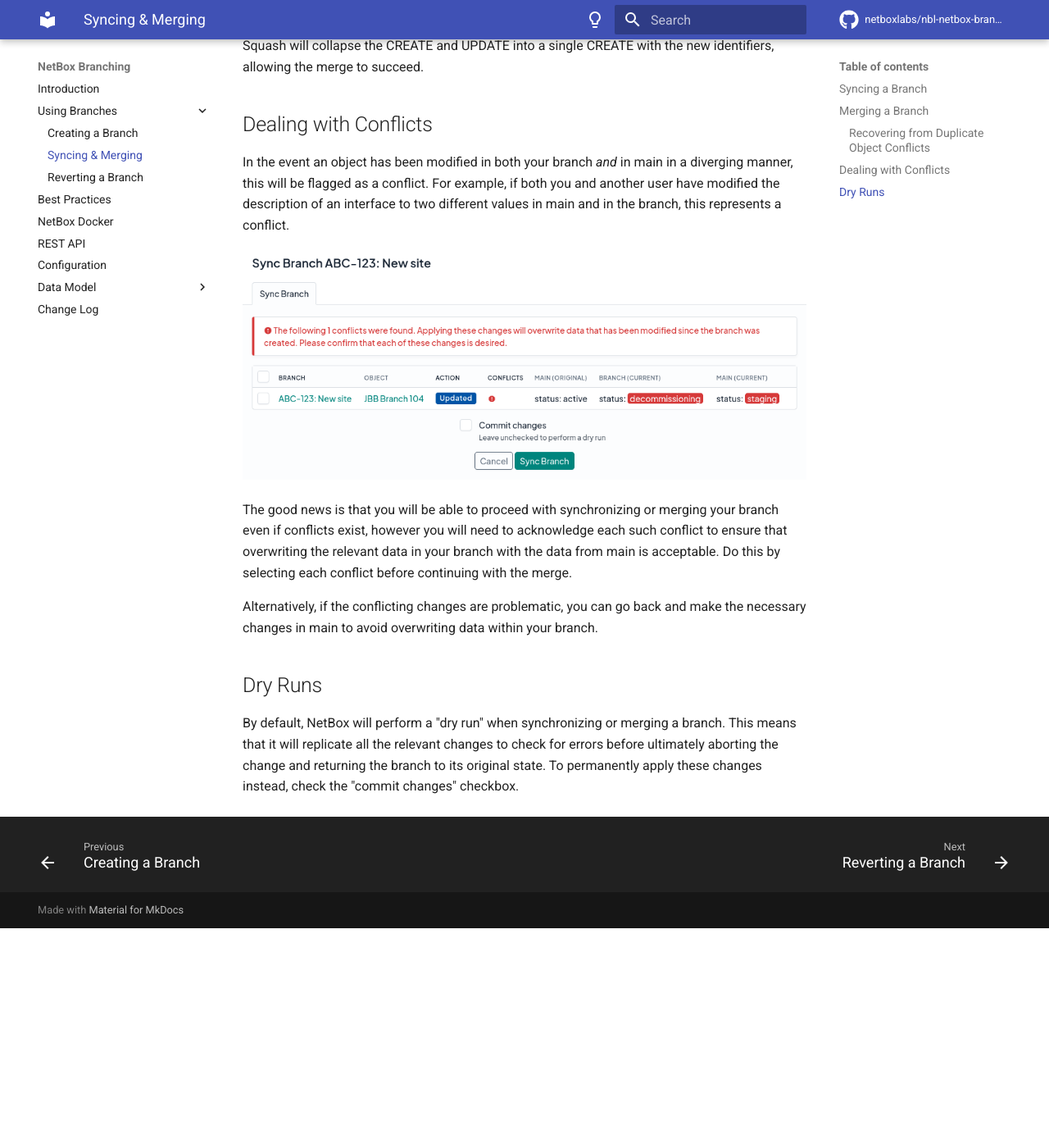
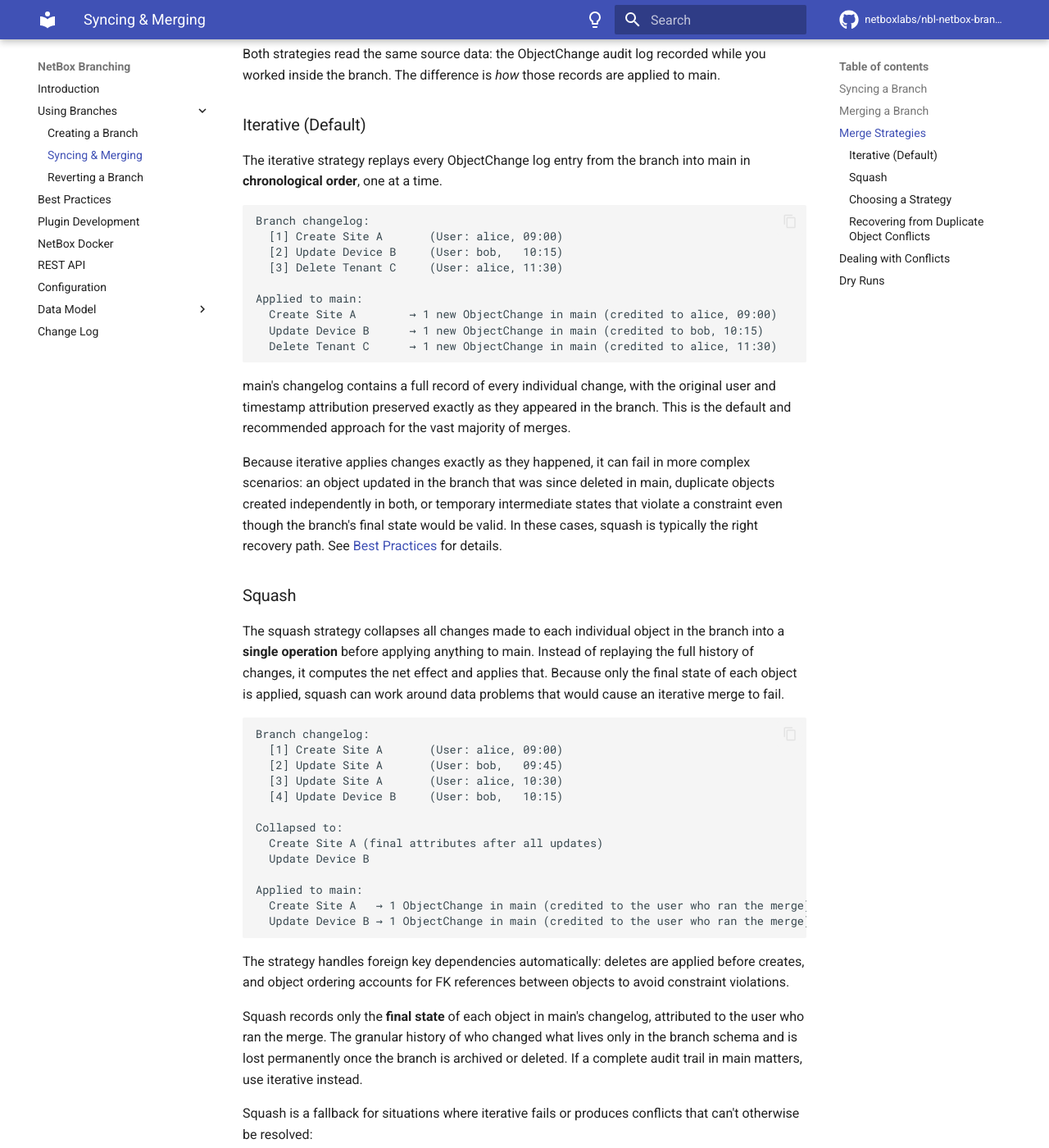
Before and after one commit to netboxlabs/netbox-branching, an MkDocs documentation site: the page built from docs/using-branches/syncing-merging.md, in a window 1280 px wide and 1400 px high, scrolled down 1712 px. Shown: the whole window at 82% size. Built offline with MkDocs 1.6.1 and Material for MkDocs 9.7.7, drawn with Linux system fonts in a browser that asks for light colours; comment, search, counter and statistics services are not loaded; before the commit the page ends 2844 px from its top, so only the background shows below that; some of the changed text lies outside the part shown.

Commit message:
#440 add documentation for merge strategy and plugin developer guidance

````diff
--- /dev/null
+++ b/docs/plugin-development.md
@@ -0,0 +1,197 @@
+# Plugin Development Guide
+
+This guide is for authors of NetBox plugins who want their models to work correctly within branches.
+
+## Model Compatibility
+
+### What Just Works
+
+Any model that inherits from NetBox's `ChangeLoggingMixin` — directly or via a base class — will automatically participate in branching. No additional code is required in your plugin.
+
+This includes models that use any of these base classes from `netbox.models`:
+
+| Base class | Includes change logging |
+|---|---|
+| `NetBoxModel` | Yes |
+| `PrimaryModel` | Yes |
+| `OrganizationalModel` | Yes |
+| `NestedGroupModel` | Yes |
+| `ChangeLoggingMixin` directly | Yes |
+
+Branching works by replaying NetBox's `ObjectChange` audit log. When a user creates, updates, or deletes one of your models inside a branch, NetBox records the change as an `ObjectChange`. The branching plugin's sync and merge machinery then replays those records into main. As long as your models emit `ObjectChange` records (which all `ChangeLoggingMixin`-derived models do automatically), they will be fully supported.
+
+### What Won't Work
+
+Models that do **not** use `ChangeLoggingMixin` are ineligible for branching support and are automatically excluded. This typically includes:
+
+- Configuration-style or singleton models
+- Junction/through tables managed entirely by many-to-many fields
+- Models you explicitly register as exempt (see below)
+
+These models are still accessible from within a branch, but changes to them made inside a branch are **not isolated** — they affect the main schema immediately, just as if no branch were active.
+
+### Models That Should Not Be Branched
+
+Even if a model uses `ChangeLoggingMixin`, not all models are appropriate candidates for branching. The key question to ask is: _does it make sense to stage changes to this data in isolation before merging it to main?_
+
+Models that represent **network inventory or topology** — devices, sites, prefixes, circuits, and similar — are the primary use case for branching. Models that represent **system-level or administrative state** generally should not be branched. These are records that need to take effect immediately and globally, where isolating changes in a branch would be confusing or counterproductive. Examples include:
+
+- User accounts, API tokens, and permissions
+- Plugin configuration or feature-flag style settings
+- Schema-defining records (e.g. custom object type definitions) where branching the schema independently of the data it governs would cause inconsistencies
+
+If your plugin includes models in this category that happen to use `ChangeLoggingMixin`, consider registering them in `exempt_models` so they behave as global records regardless of whether a branch is active.
+
+However, there is an important constraint: **any model that has a foreign key or other relationship to a branch-aware model must itself be branch-aware.** You cannot exempt a model that references branchable data, as this would break referential integrity — a record in the global schema pointing at an object that only exists inside a branch, or vice versa.
+
+## Opting Out: `exempt_models`
+
+If your plugin includes models that technically use `ChangeLoggingMixin` but you explicitly don't want branching support for them, use the `exempt_models` configuration setting:
+
+```python
+PLUGINS_CONFIG = {
+    'netbox_branching': {
+        'exempt_models': [
+            'my_plugin.mymodel',
+        ],
+    }
+}
+```
+
+You can also exempt all models in your plugin at once:
+
+```python
+exempt_models = ['my_plugin.*']
+```
+
+!!! warning "Relational integrity"
+    A model may not be exempted if it has foreign key relationships to models for which branching _is_ supported. Branching support must be consistent across all interrelated models; otherwise, changes inside a branch can corrupt relationships in the main schema. Only exempt models that are fully isolated from branchable models.
+
+See [Configuration: `exempt_models`](configuration.md#exempt_models) for full details.
+
+## Custom Validators
+
+NetBox Branching supports pluggable validator functions that run before each branch action (sync, merge, revert, archive). This allows you or other plugin authors to enforce business rules — for example, preventing a branch from being merged if it has unresolved issues in an external system.
+
+### Validator Signature
+
+A validator is a plain Python callable that accepts a single `Branch` instance and returns a `BranchActionIndicator`:
+
+```python
+from netbox_branching.utilities import BranchActionIndicator
+
+def my_merge_validator(branch) -> BranchActionIndicator:
+    if some_condition(branch):
+        return BranchActionIndicator(permitted=False, message="Cannot merge: reason here.")
+    return BranchActionIndicator(permitted=True)
+```
+
+`BranchActionIndicator` is a simple dataclass with two fields:
+
+| Field | Type | Description |
+|---|---|---|
+| `permitted` | `bool` | Whether the action is allowed |
+| `message` | `str` | Explanation shown to the user if `permitted=False` |
+
+### Registering Validators via Configuration
+
+The simplest way to register validators is via the plugin configuration. Each action has its own list of validator import paths:
+
+```python
+PLUGINS_CONFIG = {
+    'netbox_branching': {
+        'sync_validators': [
+            'my_plugin.validators.require_sync_approval',
+        ],
+        'merge_validators': [
+            'my_plugin.validators.check_external_ticket',
+        ],
+        'revert_validators': [],
+        'archive_validators': [],
+    }
+}
+```
+
+Validators are loaded and registered at startup. If an import path cannot be resolved, NetBox will raise an `ImproperlyConfigured` error on startup.
+
+### Registering Validators Programmatically
+
+You can also register validators from your plugin's `AppConfig.ready()` method using `Branch.register_preaction_check()`:
+
+```python
+# my_plugin/__init__.py
+from netbox.plugins import PluginConfig
+
+class MyPluginConfig(PluginConfig):
+    name = 'my_plugin'
+    # ...
+
+    def ready(self):
+        super().ready()
+        from netbox_branching.models import Branch
+        from .validators import check_external_ticket
+        Branch.register_preaction_check(check_external_ticket, 'merge')
+```
+
+The `action` argument must be one of: `sync`, `merge`, `revert`, `archive`.
+
+!!! note
+    Validators registered programmatically are equivalent to those registered via configuration. Both approaches are supported; use whichever fits your plugin's architecture.
+
+## ObjectChange Migrators
+
+When a migration changes the structure of a model — for example, renaming a field, restructuring a relationship, or moving data between fields — any `ObjectChange` records already stored in an open branch will still contain the old data format. If those records are replayed during a merge or sync, they may fail or produce incorrect results because the data no longer matches the current schema.
+
+NetBox addresses this with **objectchange migrators**: a convention where a migration declares a module-level `objectchange_migrators` dictionary mapping model labels to functions that update existing `ObjectChange` records to match the post-migration schema. NetBox Branching reads these migrators from each migration applied to a branch and runs them against the branch's `ObjectChange` records during migration.
+
+If your plugin introduces a migration that changes how a model's data is structured, you should include an `objectchange_migrators` dict in that migration:
+
+```python
+def oc_rename_my_field(objectchange, reverting):
+    for data in (objectchange.prechange_data, objectchange.postchange_data):
+        if data is None:
+            continue
+        if 'old_field_name' in data:
+            data['new_field_name'] = data.pop('old_field_name')
+
+
+objectchange_migrators = {
+    'my_plugin.mymodel': oc_rename_my_field,
+}
+```
+
+Each migrator function receives:
+
+| Argument | Description |
+|---|---|
+| `objectchange` | The `ObjectChange` instance being migrated, with `prechange_data` and `postchange_data` JSON fields to update in place |
+| `reverting` | `True` if the migration is being reversed; use this to swap the direction of any transformation |
+
+The migrator should modify `prechange_data` and `postchange_data` in place to reflect the new schema. Always guard against `None` values, as one or both fields may be absent depending on whether the change was a create or delete.
+
+## Changelog Considerations
+
+Since branching relies entirely on the `ObjectChange` log, anything that affects how your models serialize or emit changes will also affect how they behave in branches.
+
+- If you override `serialize_object()` on your model, ensure it produces a stable, complete representation — the branch merge machinery uses this data to reconstruct and apply changes.
+- Avoid side effects in model `save()` or `delete()` methods that are not captured by `ObjectChange`, as those side effects will not be replayed during a merge.
+
+## Plugin Installation Order
+
+!!! warning
+    `netbox_branching` must be listed **last** in the `PLUGINS` configuration. Branching support is only registered for models provided by plugins that appear **before** it in the list.
+
+    ```python
+    PLUGINS = [
+        'my_plugin',          # branching support registered for my_plugin's models
+        'netbox_branching',   # must be last
+    ]
+    ```
+
+    Any plugin listed after `netbox_branching` will not have its models enrolled in branching support.
+
+## Branches and Plugin Upgrades
+
+If a plugin is installed or upgraded after branches have been created, the existing branch schemas will **not** receive the new database migrations. Models added or changed by the plugin upgrade will not be fully available in those branches.
+
+The recommended practice is to install or upgrade plugins before creating branches, and to merge or remove all open branches before upgrading a plugin that modifies existing models.
--- a/docs/using-branches/syncing-merging.md
+++ b/docs/using-branches/syncing-merging.md
@@ -14,6 +14,9 @@
 !!! tip
     You can check on the status of the syncing job under the "Jobs" tab of the branch view.
 
+!!! tip
+    It is good practice to sync your branch with main immediately before merging. This reduces the chance of conflicts and ensures you are merging against the most current state of main.
+
 ## Merging a Branch
 
 Merging a branch replicates its changes into main, and updates the branch's status to "merged." These changes can be reviewed under the "Changes Ahead" tab under the branch view. Typically, once a branch has been merged, it is no longer used.
@@ -35,6 +34,72 @@
     You can check on the status of the merging job under the "Jobs" tab of the branch view.
 
 Once a branch has been merged, it can be [reverted](./reverting-a-branch.md), archived, or deleted. Archiving a branch removes its associated schema from the PostgreSQL database to deallocate space. An archived branch cannot be restored, however the branch record is retained for future reference.
+
+## Merge Strategies
+
+Both strategies read the same source data: the ObjectChange audit log recorded while you worked inside the branch. The difference is _how_ those records are applied to main.
+
+### Iterative (Default)
+
+The iterative strategy replays every ObjectChange log entry from the branch into main in **chronological order**, one at a time.
+
+```
+Branch changelog:
+  [1] Create Site A       (User: alice, 09:00)
+  [2] Update Device B     (User: bob,   10:15)
+  [3] Delete Tenant C     (User: alice, 11:30)
+
+Applied to main:
+  Create Site A        → 1 new ObjectChange in main (credited to alice, 09:00)
+  Update Device B      → 1 new ObjectChange in main (credited to bob, 10:15)
+  Delete Tenant C      → 1 new ObjectChange in main (credited to alice, 11:30)
+```
+
+main's changelog contains a full record of every individual change, with the original user and timestamp attribution preserved exactly as they appeared in the branch. This is the default and recommended approach for the vast majority of merges.
+
+Because iterative applies changes exactly as they happened, it can fail in more complex scenarios: an object updated in the branch that was since deleted in main, duplicate objects created independently in both, or temporary intermediate states that violate a constraint even though the branch's final state would be valid. In these cases, squash is typically the right recovery path. See [Best Practices](../best-practices.md) for details.
+
+### Squash
+
+The squash strategy collapses all changes made to each individual object in the branch into a **single operation** before applying anything to main. Instead of replaying the full history of changes, it computes the net effect and applies that. Because only the final state of each object is applied, squash can work around data problems that would cause an iterative merge to fail.
+
+```
+Branch changelog:
+  [1] Create Site A       (User: alice, 09:00)
+  [2] Update Site A       (User: bob,   09:45)
+  [3] Update Site A       (User: alice, 10:30)
+  [4] Update Device B     (User: bob,   10:15)
+
+Collapsed to:
+  Create Site A (final attributes after all updates)
+  Update Device B
+
+Applied to main:
+  Create Site A   → 1 ObjectChange in main (credited to the user who ran the merge)
+  Update Device B → 1 ObjectChange in main (credited to the user who ran the merge)
+```
+
+The strategy handles foreign key dependencies automatically: deletes are applied before creates, and object ordering accounts for FK references between objects to avoid constraint violations.
+
+Squash records only the **final state** of each object in main's changelog, attributed to the user who ran the merge. The granular history of who changed what lives only in the branch schema and is lost permanently once the branch is archived or deleted. If a complete audit trail in main matters, use iterative instead.
+
+Squash is a fallback for situations where iterative fails or produces conflicts that can't otherwise be resolved:
+
+- **Iterative fails due to intermediate conflicts** — Squash sidesteps this by only applying the final state, skipping intermediate steps that would have caused problems.
+- **Duplicate object recovery** — If identical objects were created in both main and your branch, squash can collapse the CREATE + UPDATE into a single CREATE with the final identifiers. See [Recovering from Duplicate Object Conflicts](#recovering-from-duplicate-object-conflicts) below.
+- **Simplifying large branches** — If a branch contains many changes to the same object (e.g. a device updated dozens of times), squash produces a much smaller and cleaner diff in main's changelog.
+
+### Choosing a Strategy
+
+| Situation | Recommended strategy |
+|-----------|---------------------|
+| Normal merge | Iterative |
+| Full audit trail required in main | Iterative |
+| Iterative fails with intermediate state errors | Squash |
+| Duplicate objects created in both main and branch | Squash |
+| Branch contains many redundant changes to the same object | Either; squash produces a cleaner changelog |
+
+When in doubt, try iterative first. If it fails, squash is typically the right recovery path.
 
 ### Recovering from Duplicate Object Conflicts
 
--- a/mkdocs.yml
+++ b/mkdocs.yml
@@ -43,6 +43,7 @@
         - Syncing & Merging: 'using-branches/syncing-merging.md'
         - Reverting a Branch: 'using-branches/reverting-a-branch.md'
     - Best Practices: 'best-practices.md'
+    - Plugin Development: 'plugin-development.md'
     - NetBox Docker: 'netbox-docker.md'
     - REST API: 'rest-api.md'
     - Configuration: 'configuration.md'
````
Also changed, not shown: other parts of docs/using-branches/syncing-merging.md (+1 -5 lines), docs/media/screenshots/branch-merge-form.png (added).
